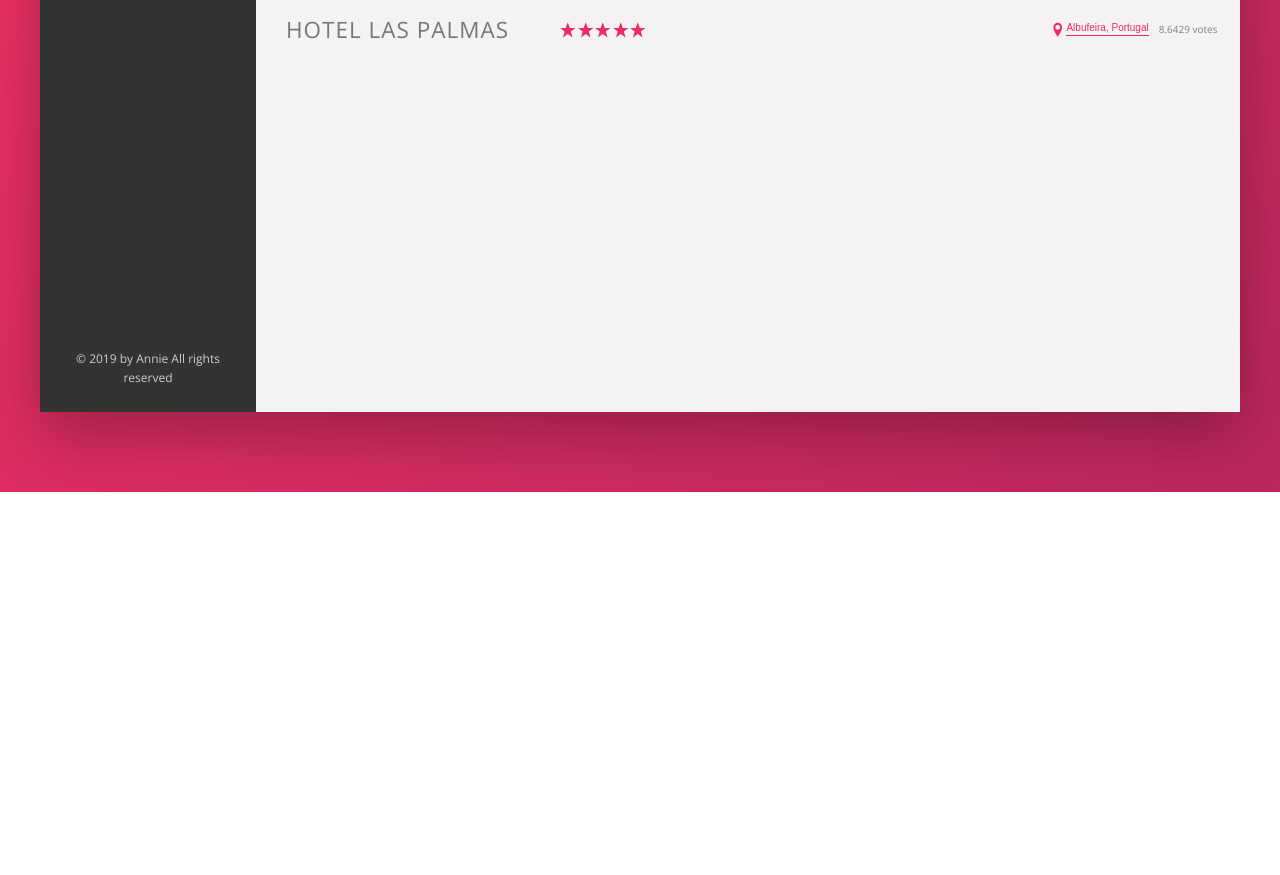
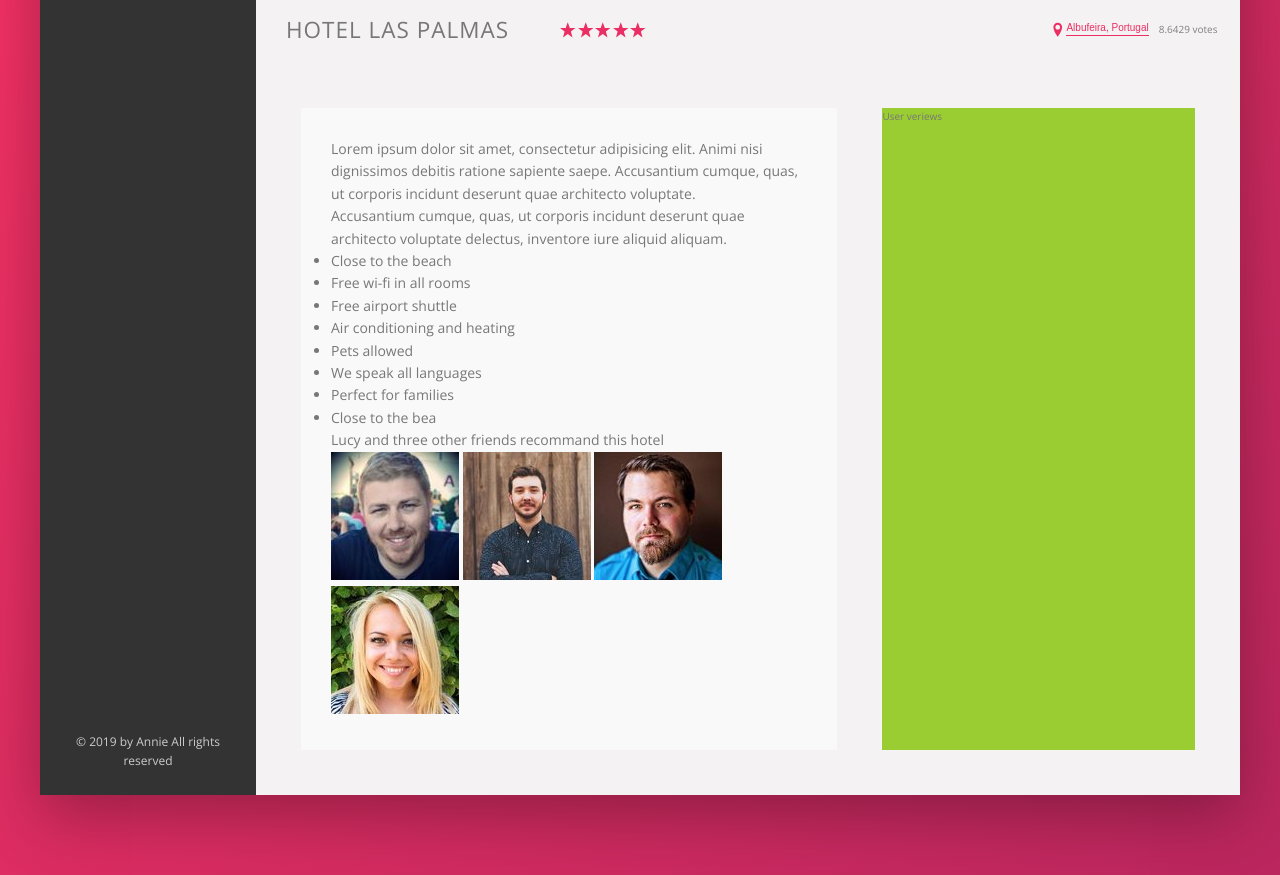
Before and after one commit to AnnieManu/Booking-app, a website: page index.html in a window 1280 px wide. Shown: the part 538-1413 px from the top of the page. Before the commit the page ends 1030 px from the top, so only its background shows below. Drawn offline with nearby package versions, Linux system fonts and the light colour scheme.

Commit message:
hotel overview details

```diff
--- a/index.html
+++ b/index.html
@@ -125,6 +125,43 @@
                     </div>
                     </div>
                 </div>
+                <div class="detail">
+                    <div class="description">
+                        <p class="paragraph">
+                          Lorem ipsum dolor sit amet, consectetur adipisicing elit. Animi nisi dignissimos debitis ratione sapiente saepe.
+                          Accusantium cumque, quas, ut corporis incidunt deserunt quae architecto voluptate.
+                        </p>
+                        <p class="paragraph">
+                          Accusantium cumque, quas,
+                          ut corporis incidunt deserunt quae architecto voluptate delectus, inventore iure aliquid aliquam.
+                        </p>
+                        <ul class="list">
+                         <li class="list__item">Close to the beach</li>
+                         <li class="list__item">Free wi-fi in all rooms</li>
+                         <li class="list__item">Free airport shuttle</li>
+                         <li class="list__item">Air conditioning and heating</li>
+                         <li class="list__item">Pets allowed</li>
+                         <li class="list__item">We speak all languages</li>
+                         <li class="list__item">Perfect for families</li>
+                         <li class="list__item">Close to the bea</li>
+                        </ul>
+                        <div class="recommand">
+                          <p class="recommand__count">
+                            Lucy and three other friends recommand this hotel
+                          </p>
+                          <div class="recommand__friends">
+                            <img src="img/user-3.jpg" alt="Friend 1" class="recommand__photo">
+                            <img src="img/user-4.jpg" alt="Friend 2" class="recommand__photo">
+                            <img src="img/user-5.jpg" alt="Friend 3" class="recommand__photo">
+                            <img src="img/user-6.jpg" alt="Friend 4" class="recommand__photo">
+                          </div>
+                        </div>
+                    </div>
+
+                    <div class="user-reviews">
+                       User veriews
+                    </div>
+                </div>
             </main>
           </div>
       </div>
--- a/sass/_base.scss
+++ b/sass/_base.scss
@@ -11,6 +11,8 @@
   --color-grey-dark-2: #777;
   --color-grey-dark-3: #999;
   --color-shadow-dark: 0 2rem 6rem rgba(0, 0, 0, .3);
+  ---line: 1px solid var(--color-grey-light-2);
+  ---shadow-light: 0 2rem 5rem rgba(0,0,0, 0.6);
 }
 
 *{
--- a/sass/_components.scss
+++ b/sass/_components.scss
@@ -210,7 +210,7 @@
 .overview{
     align-items:baseline;
     display: flex;
-    border-bottom: 1px solid var(--color-grey-light-2);
+    border-bottom: var(--line);
     &__heading{
      font-size:2.25rem;
      font-weight:300;
--- a/sass/_layout.scss
+++ b/sass/_layout.scss
@@ -10,7 +10,7 @@
   font-size:1.4rem;
   height: 7rem;
   background-color: #fff;
-  border-bottom: 1px solid var(--color-grey-light-2);
+  border-bottom: var(--line);
   display: flex;
   justify-content: space-between;
   align-items: center;
@@ -22,7 +22,6 @@
 
 }
 .hotel-view{
-  height: 80rem;
   flex:1; /*will occupy the rest 100% space over all the available space it has*/
 
 }
@@ -40,3 +39,23 @@
   justify-content:center;
   transform: all .3;
 }
+
+.detail{
+  display:flex;
+  padding:4.5rem;
+  border-bottom:var(--line);
+}
+.description{
+  font-size:1.4rem;
+  background:#fff;
+  box-shadow: var(--shadow-light);
+  padding:3rem;
+  flex: 0 0 60%; // grow shrink and spece it occupies
+  margin-right:4.5rem;
+  background:var(--color-grey-light-1);
+
+}
+.user-reviews{
+  background: yellowgreen;
+  flex:1;
+}
```
Also changed, not shown: css/style.css.
